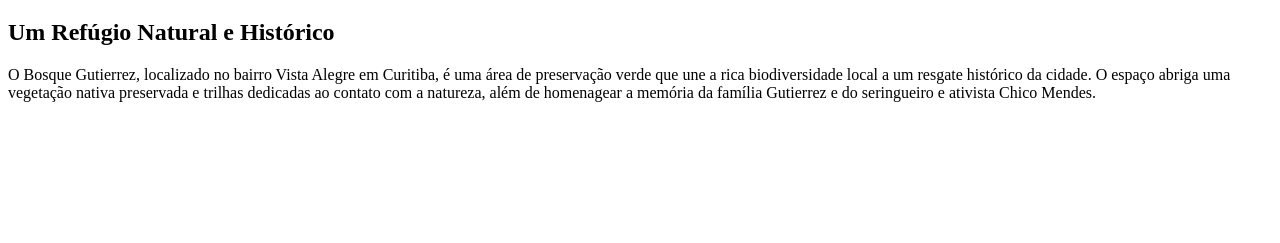
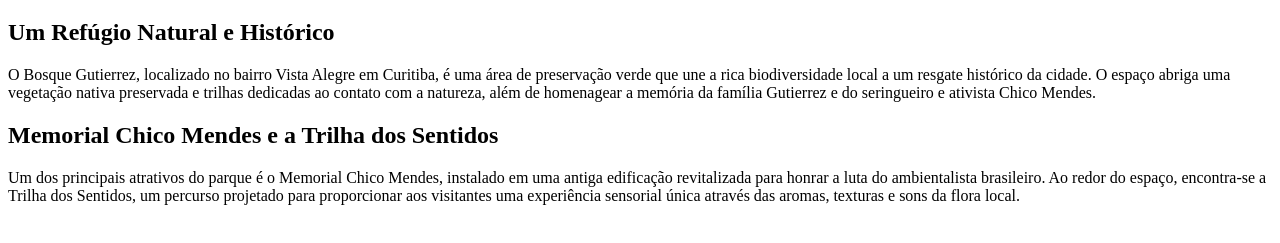
Before and after one commit to lauramoraesrodrigues-del/Bosque-Gutierrez, a plain HTML site: page index.html in a window 1280 px wide. Shown: the part 61-304 px from the top of the page. Drawn offline with Linux system fonts and the light colour scheme.

Commit message:
adicionamos informaçoes

```diff
--- a/index.html
+++ b/index.html
@@ -20,6 +20,16 @@
             Gutierrez e do seringueiro e ativista Chico Mendes.
         </p>
         <section>
+            <section>
+                <h2>Memorial Chico Mendes e a Trilha dos Sentidos
+                </h2>
+                <p>Um dos principais atrativos do parque é o Memorial Chico Mendes, instalado em uma antiga edificação
+                    revitalizada para honrar a luta do ambientalista brasileiro. Ao redor do espaço, encontra-se a
+                    Trilha dos Sentidos, um percurso projetado para proporcionar aos visitantes uma experiência
+                    sensorial única através das aromas, texturas e sons da flora local.
+                </p>
+            </section>
+
 </body>
 
 </html>
```
Lines whose indentation alone changed are shown as unchanged.
